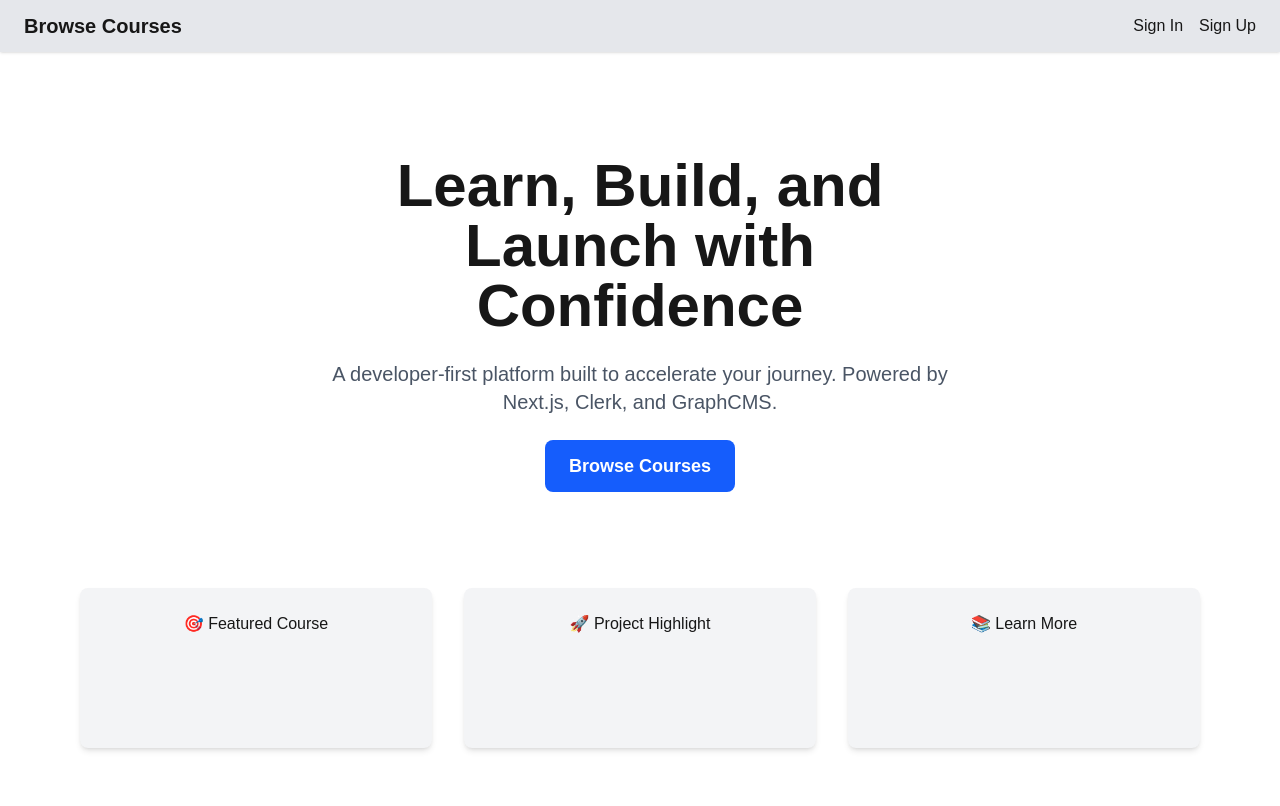
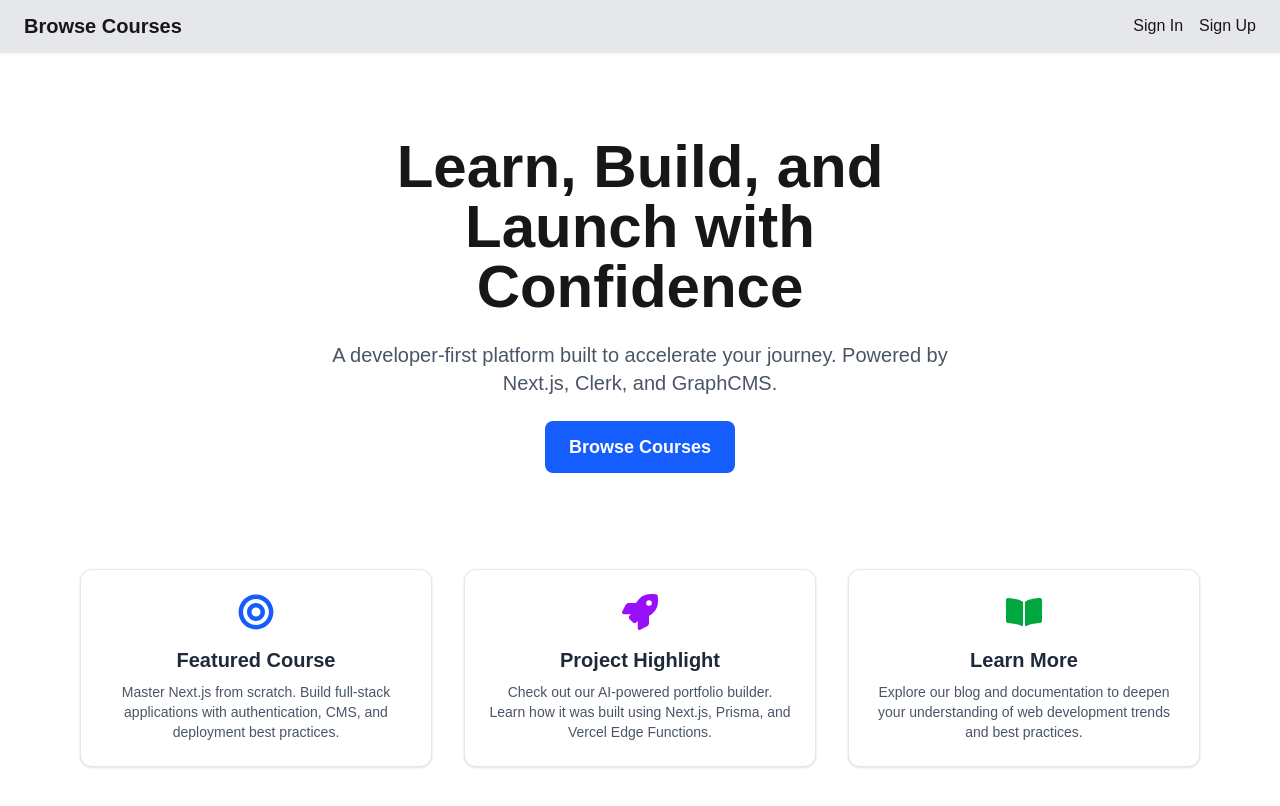
Before and after one commit to mahrokh-sadro/LMS, a Next.js app: page / in a window 1280 px wide. Shown: the top 806 px of the page. Built offline with nearby package versions, Linux system fonts and the light colour scheme; no server answers.

Commit message:
home page

```diff
--- a/app/page.tsx
+++ b/app/page.tsx
@@ -2,6 +2,7 @@
 
 import { motion } from "framer-motion";
 import Link from "next/link";
+import { FaBullseye, FaRocket, FaBookOpen } from "react-icons/fa";
 
 export default function Home() {
   return (
@@ -27,21 +28,46 @@ export default function Home() {
         </Link>
       </motion.div>
 
-      {/* Placeholder for featured section */}
       <motion.div
         initial={{ opacity: 0, y: 60 }}
         animate={{ opacity: 1, y: 0 }}
         transition={{ delay: 0.3, duration: 0.8 }}
         className="grid sm:grid-cols-2 lg:grid-cols-3 gap-8 mt-8 w-full max-w-6xl"
       >
-        <div className="bg-gray-100 p-6 rounded-lg shadow-md h-40">
-          🎯 Featured Course
+        {/* 🎯 Featured Course */}
+        <div className="bg-white border border-gray-200 p-6 rounded-xl shadow-sm hover:shadow-md transition flex flex-col items-center text-center">
+          <FaBullseye className="text-4xl text-blue-600 mb-4" />
+          <h3 className="text-xl font-semibold text-gray-800 mb-2">
+            Featured Course
+          </h3>
+          <p className="text-gray-600 text-sm">
+            Master Next.js from scratch. Build full-stack applications with
+            authentication, CMS, and deployment best practices.
+          </p>
         </div>
-        <div className="bg-gray-100 p-6 rounded-lg shadow-md h-40">
-          🚀 Project Highlight
+
+        {/* 🚀 Project Highlight */}
+        <div className="bg-white border border-gray-200 p-6 rounded-xl shadow-sm hover:shadow-md transition flex flex-col items-center text-center">
+          <FaRocket className="text-4xl text-purple-600 mb-4" />
+          <h3 className="text-xl font-semibold text-gray-800 mb-2">
+            Project Highlight
+          </h3>
+          <p className="text-gray-600 text-sm">
+            Check out our AI-powered portfolio builder. Learn how it was built
+            using Next.js, Prisma, and Vercel Edge Functions.
+          </p>
         </div>
-        <div className="bg-gray-100 p-6 rounded-lg shadow-md h-40">
-          📚 Learn More
+
+        {/* 📚 Learn More */}
+        <div className="bg-white border border-gray-200 p-6 rounded-xl shadow-sm hover:shadow-md transition flex flex-col items-center text-center">
+          <FaBookOpen className="text-4xl text-green-600 mb-4" />
+          <h3 className="text-xl font-semibold text-gray-800 mb-2">
+            Learn More
+          </h3>
+          <p className="text-gray-600 text-sm">
+            Explore our blog and documentation to deepen your understanding of
+            web development trends and best practices.
+          </p>
         </div>
       </motion.div>
     </div>
```
